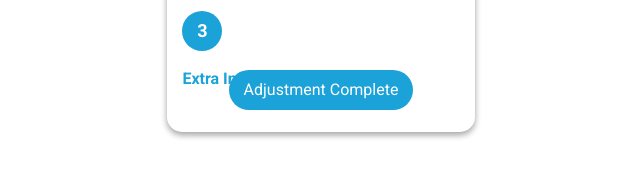
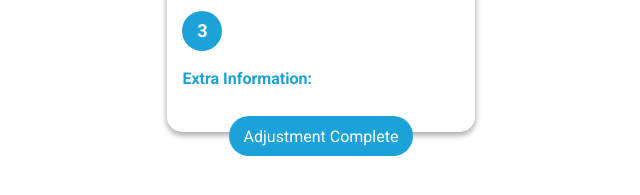
Before and after one commit to NathanCowley-Cooper/smart-moves-app, a React (Create React App) app: page /ergonomics/1/info in a window 1280 px wide. Shown: the part 577-772 px from the top of the page, without its empty margins (319-959 px from the left). Built offline with nearby package versions, Linux system fonts and the light colour scheme; no server answers.

Commit message:
updated css

```diff
--- a/src/master/base/buttons.scss
+++ b/src/master/base/buttons.scss
@@ -204,7 +204,7 @@
 .adjustment-btn{
   height: 40px;
   width: 60%;
-  margin: 3% 0;
+  margin: 3% 0 5% 0;
   background: $brand-blue;
   color: white;
   border-radius: 100px;
@@ -213,10 +213,6 @@
   font-style: normal;
   font-size: 16px;
   justify-self: center;
-
-  position: absolute;
-  bottom:2%;
-  left:20%;
 
   cursor: pointer;
 
--- a/src/master/pages/renderPage.scss
+++ b/src/master/pages/renderPage.scss
@@ -48,7 +48,7 @@
     height:100%;
     width:100%;
     display:grid;
-    grid-template-rows: 50px auto auto auto auto auto;
+    grid-template-rows: 50px auto auto auto auto auto auto;
 
     h4{
         font-family: $roboto;
--- a/src/pages/Page Render Component/ergonomicPage.jsx
+++ b/src/pages/Page Render Component/ergonomicPage.jsx
@@ -65,11 +65,11 @@ function ErgonomicPage({match}) {
         <div className="row">
           <p><strong>Extra Information:</strong> {result.description}</p>
         </div>
-      </div>
 
         <Link to= "/progress" className="timerLink" style={{textDecoration: 'none'}} >
           <button className="adjustment-btn button" >Adjustment Complete</button>
         </Link>
+      </div>
     </div>
   );
 }
```
Also changed, not shown: src/dist/dist.css. Lines whose indentation alone changed are shown as unchanged.
